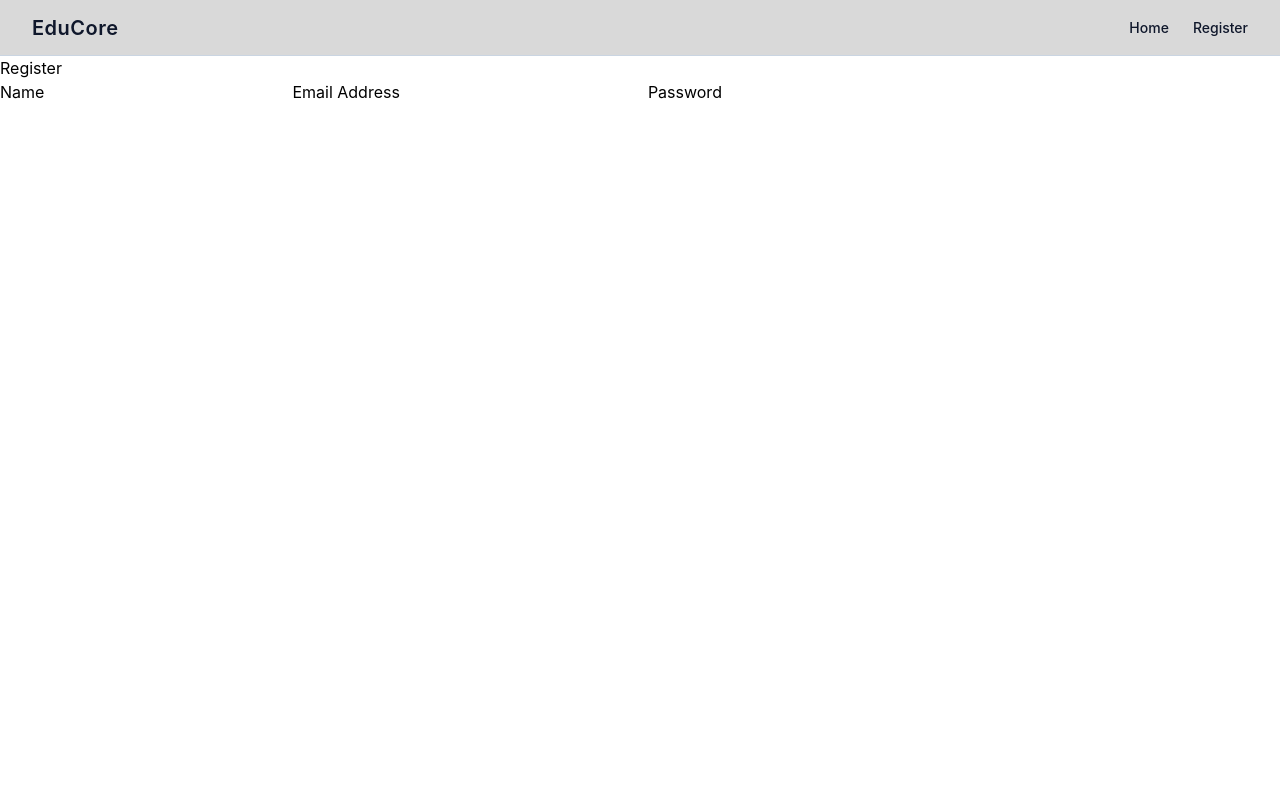
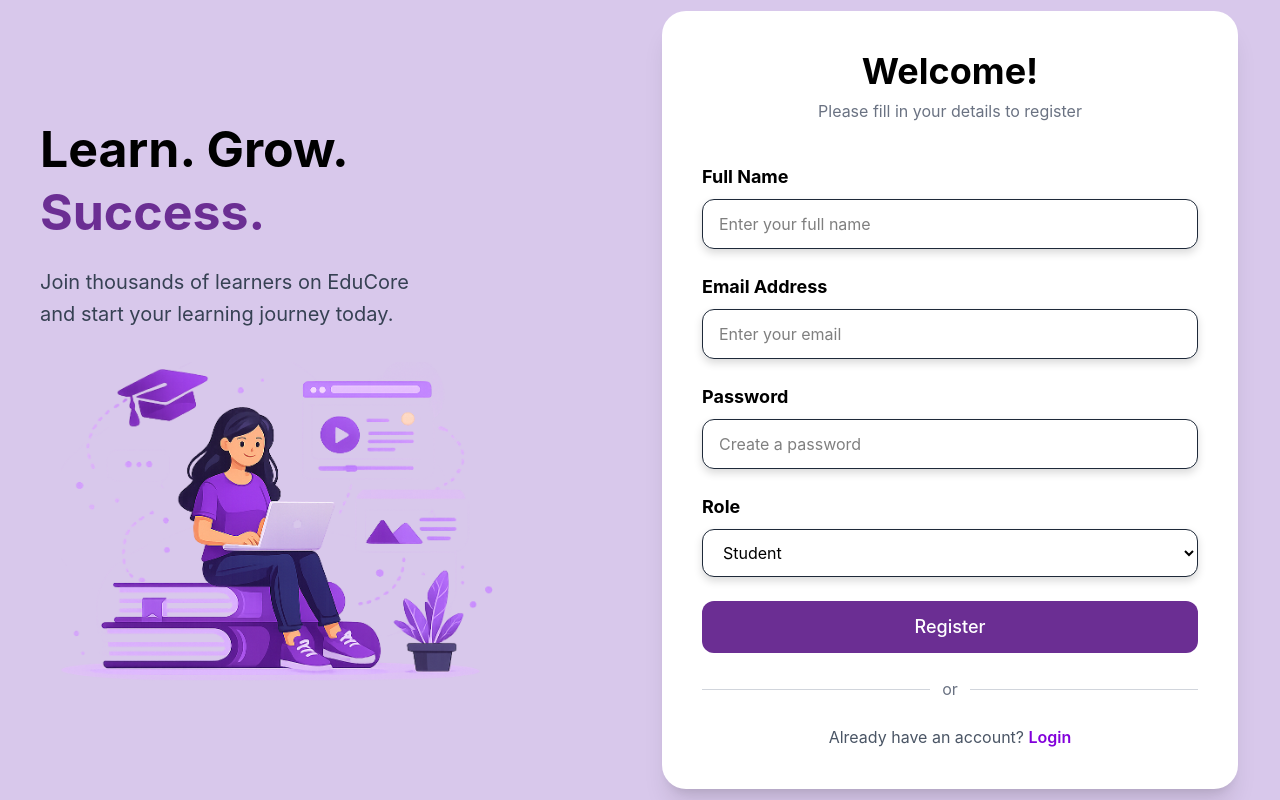
Before and after one commit to Charumehra/EduCore, a React (Vite) app in the folder client/: page /register in a window 1280 px wide. Built offline with nearby package versions, Linux system fonts and the light colour scheme.

Commit message:
Added Login and Register Page

```diff
--- a/client/package.json
+++ b/client/package.json
@@ -11,7 +11,7 @@
   },
   "dependencies": {
     "@tailwindcss/vite": "^4.3.0",
-    "axios": "^1.16.1",
+    "axios": "^1.17.0",
     "react": "^19.2.6",
     "react-dom": "^19.2.6",
     "react-router-dom": "^7.16.0",
--- a/client/src/App.jsx
+++ b/client/src/App.jsx
@@ -1,14 +1,16 @@
 import { BrowserRouter, Routes, Route } from "react-router-dom";
-import Navbar from "./components/Navbar";
+// import Navbar from "./components/Navbar";
 import Register from "./pages/Register";
+import  Login  from "./pages/Login";
 
 const App = () => {
   return (
     <BrowserRouter>
-      <Navbar />
+      {/* <Navbar /> */}
       <Routes>
         <Route path="/" element={<h1>Home Page</h1>} />
         <Route path="/register" element={<Register />} />
+        <Route path="/login" element={<Login />} />
       </Routes>
     </BrowserRouter>
   );
--- a/client/src/pages/Login.jsx
+++ b/client/src/pages/Login.jsx
@@ -1,7 +1,93 @@
+import { Link } from "react-router-dom";
+import studentImage from "../assets/student.png";
 
+function Login() {
+  return (
+    <div className="h-screen overflow-y-auto bg-[#D8C8EB] flex items-center justify-center px-4 py-8 sm:px-6 lg:px-10 lg:py-0">
+      <div className="max-w-7xl w-full grid lg:grid-cols-2 gap-6 sm:gap-8 lg:gap-10 items-center">
 
-export const Login = () => {
-  return (
-    <div>Login</div>
-  )
+        {/* Left Section  */}
+          <div className="flex flex-col items-center text-center lg:items-start lg:text-left">
+             <h1 className="text-4xl sm:text-5xl lg:text-[50px] font-bold leading-tight">
+            Learn. Grow.
+            <br />
+              <span className="text-4xl sm:text-5xl lg:text-[50px] font-bold text-[#6B2E93]">Success.</span>
+          </h1>
+
+            <p className="mt-4 sm:mt-6 text-gray-700 text-base sm:text-lg lg:text-[20px] max-w-md lg:max-w-sm">
+            Join thousands of learners on EduCore and start your learning
+            journey today.
+          </p>
+
+           <img
+            src={studentImage}
+            alt="Student"
+            className="hidden lg:block w-72 sm:w-96 lg:w-120 h-auto lg:h-80 mt-6 lg:mt-8 object-contain"
+          />
+        </div>
+
+        {/* Right Section */}
+        <div className="bg-white rounded-2xl lg:rounded-3xl shadow-xl p-4 sm:p-7 lg:p-10 max-w-sm sm:max-w-lg lg:max-w-xl mx-auto w-full">
+          <div className="text-center mb-8 sm:mb-10">
+            <h2 className="text-3xl sm:text-4xl font-poppins font-bold">Welcome!</h2>
+
+            <p className="text-gray-500 mt-2 text-sm sm:text-base">
+              Login to start your learning journey
+            </p>
+          </div>
+
+          <form className="space-y-6">
+            <div>
+              <label className="block text-base sm:text-lg font-poppins font-bold mb-2">
+                Email Address
+              </label>
+
+              <input
+                type="email"
+                placeholder="Enter your email"
+                className="w-full border border-gray-800 rounded-xl px-4 py-3 text-sm sm:text-base focus:outline-none focus:ring-2 focus:ring-purple-500 shadow-[0_4px_8px_rgba(0,0,0,0.15)]"
+              />
+            </div>
+
+            <div>
+              <label className="block text-base sm:text-lg font-poppins font-bold mb-2">
+                Password
+              </label>
+
+              <input
+                type="password"
+                placeholder="Enter your password"
+                className="w-full border border-gray-800 rounded-xl px-4 py-3 text-sm sm:text-base focus:outline-none focus:ring-2 focus:ring-purple-500 shadow-[0_4px_8px_rgba(0,0,0,0.15)]"
+              />
+            </div>
+
+            <button
+              type="submit"
+              className="w-full bg-[#6B2E93] hover:bg-[#5a257a] text-white py-3 rounded-xl text-base sm:text-lg font-medium transition"
+            >
+              Login
+            </button>
+          </form>
+
+          <div className="flex items-center my-6">
+            <div className="flex-1 h-px bg-gray-300"></div>
+            <span className="px-3 text-gray-500">or</span>
+            <div className="flex-1 h-px bg-gray-300"></div>
+          </div>
+
+          <p className="text-center text-sm sm:text-base text-gray-600">
+            Don't have an account?{" "}
+            <Link
+              to="/register"
+              className="text-purple-700 font-semibold"
+            >
+              Sign up
+            </Link>
+          </p>
+        </div>
+      </div>
+    </div>
+  );
 }
+
+export default Login;
--- a/client/src/pages/Register.jsx
+++ b/client/src/pages/Register.jsx
@@ -1,19 +1,115 @@
+import { Link } from "react-router-dom";
+import studentImage from "../assets/student.png";
+
 function Register() {
-    return(
-        <>
-        <h2>Register</h2>
-        <form>
-            <label htmlFor="name">Name</label>
-           <input type="text" name="name" required/>
+  return (
+    <div className="h-screen overflow-y-auto bg-[#D8C8EB] flex items-center justify-center px-4 py-8 sm:px-6 lg:px-10 lg:py-0">
+      <div className="max-w-7xl w-full grid lg:grid-cols-2 gap-6 sm:gap-8 lg:gap-10 items-center">
+        <div className="flex flex-col items-center text-center lg:items-start lg:text-left">
+          <h1 className="text-4xl sm:text-5xl lg:text-[50px] font-bold leading-tight">
+            Learn. Grow.
+            <br />
+            <span className="text-4xl sm:text-5xl lg:text-[50px] font-bold text-[#6B2E93]">
+              Success.
+            </span>
+          </h1>
 
-            <label htmlFor="email">Email Address</label>
-           <input type="email" name="email" required/>
+          <p className="mt-4 sm:mt-6 text-gray-700 text-base sm:text-lg lg:text-[20px] max-w-md lg:max-w-sm">
+            Join thousands of learners on EduCore and start your learning
+            journey today.
+          </p>
 
-           <label htmlFor="password">Password</label>
-           <input type="password" name="password" required/>
-        </form>
-        </>
-    )
+          <img
+            src={studentImage}
+            alt="Student"
+            className="hidden lg:block w-72 sm:w-96 lg:w-120 h-auto lg:h-80 mt-6 lg:mt-8 object-contain"
+          />
+        </div>
+
+        <div className="bg-white rounded-2xl lg:rounded-3xl shadow-xl p-6 sm:p-8 lg:p-10 max-w-md sm:max-w-xl mx-auto w-full">
+          <div className="text-center mb-8 sm:mb-10">
+            <h2 className="text-3xl sm:text-4xl font-poppins font-bold">Welcome!</h2>
+
+            <p className="text-gray-500 mt-2 text-sm sm:text-base">
+              Please fill in your details to register
+            </p>
+          </div>
+
+          <form className="space-y-6">
+            <div>
+              <label className="block text-base sm:text-lg font-poppins font-bold mb-2">
+                Full Name
+              </label>
+
+              <input
+                type="text"
+                placeholder="Enter your full name"
+                className="w-full border border-gray-800 rounded-xl px-4 py-3 text-sm sm:text-base focus:outline-none focus:ring-2 focus:ring-purple-500 shadow-[0_4px_8px_rgba(0,0,0,0.15)]"
+              />
+            </div>
+
+            <div>
+              <label className="block text-base sm:text-lg font-poppins font-bold mb-2">
+                Email Address
+              </label>
+
+              <input
+                type="email"
+                placeholder="Enter your email"
+                className="w-full border border-gray-800 rounded-xl px-4 py-3 text-sm sm:text-base focus:outline-none focus:ring-2 focus:ring-purple-500 shadow-[0_4px_8px_rgba(0,0,0,0.15)]"
+              />
+            </div>
+
+            <div>
+              <label className="block text-base sm:text-lg font-poppins font-bold mb-2">
+                Password
+              </label>
+
+              <input
+                type="password"
+                placeholder="Create a password"
+                className="w-full border border-gray-800 rounded-xl px-4 py-3 text-sm sm:text-base focus:outline-none focus:ring-2 focus:ring-purple-500 shadow-[0_4px_8px_rgba(0,0,0,0.15)]"
+              />
+            </div>
+
+            <div>
+              <label className="block text-base sm:text-lg font-poppins font-bold mb-2">
+                Role
+              </label>
+
+              <select
+                defaultValue="student"
+                className="w-full border border-gray-800 rounded-xl px-4 py-3 text-sm sm:text-base bg-white focus:outline-none focus:ring-2 focus:ring-purple-500 shadow-[0_4px_8px_rgba(0,0,0,0.15)]"
+              >
+                <option value="student">Student</option>
+                <option value="instructor">Instructor</option>
+              </select>
+            </div>
+
+            <button
+              type="submit"
+              className="w-full bg-[#6B2E93] hover:bg-[#5a257a] text-white py-3 rounded-xl text-base sm:text-lg font-medium transition"
+            >
+              Register
+            </button>
+          </form>
+
+          <div className="flex items-center my-6">
+            <div className="flex-1 h-px bg-gray-300"></div>
+            <span className="px-3 text-gray-500">or</span>
+            <div className="flex-1 h-px bg-gray-300"></div>
+          </div>
+
+          <p className="text-center text-sm sm:text-base text-gray-600">
+            Already have an account?{" "}
+            <Link to="/login" className="text-purple-700 font-semibold">
+              Login
+            </Link>
+          </p>
+        </div>
+      </div>
+    </div>
+  );
 }
 
-export default Register
+export default Register;
```
Also changed, not shown: client/src/assets/student.png (added), 1 other file (tests, documents, lock files or other folders).
